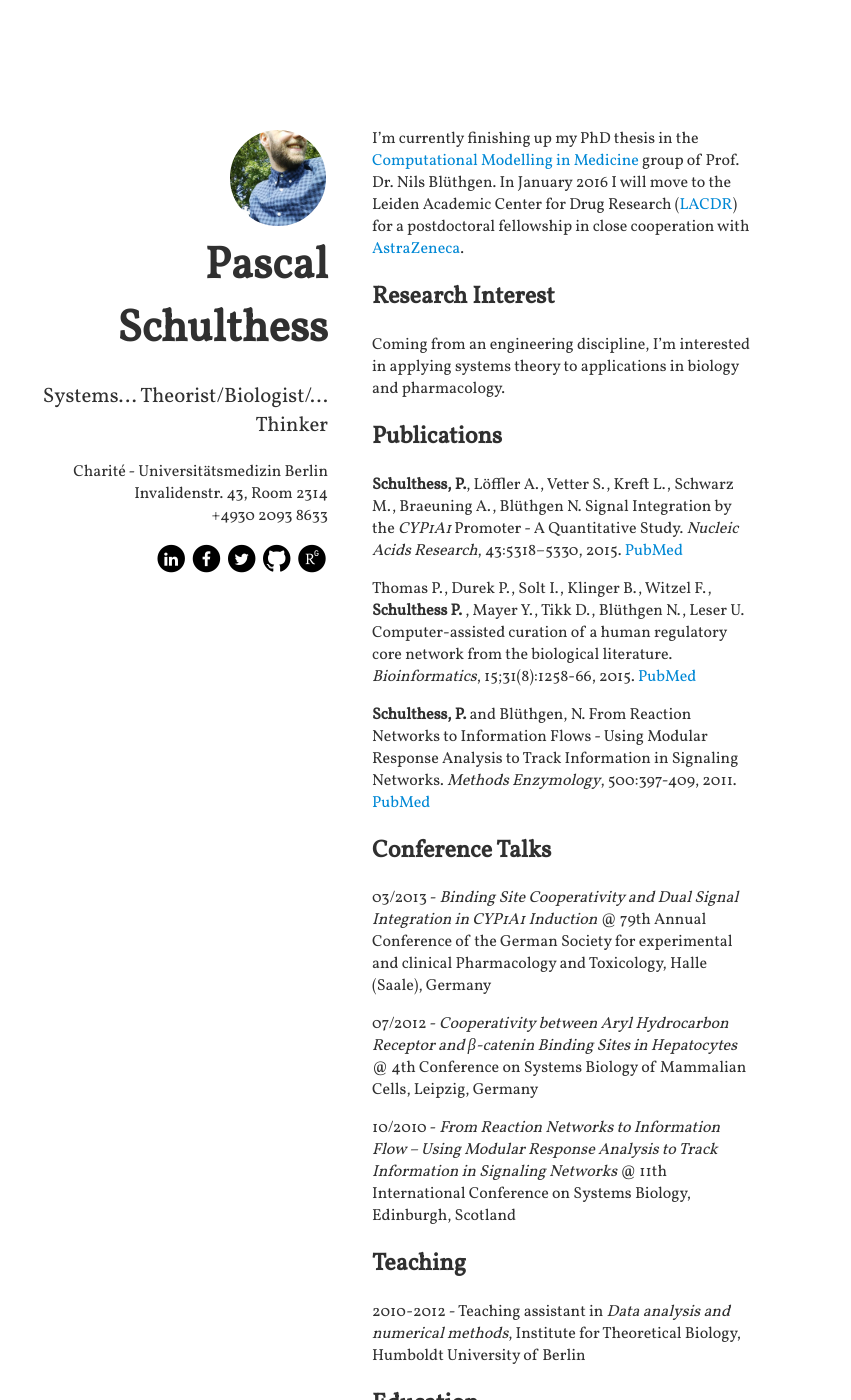
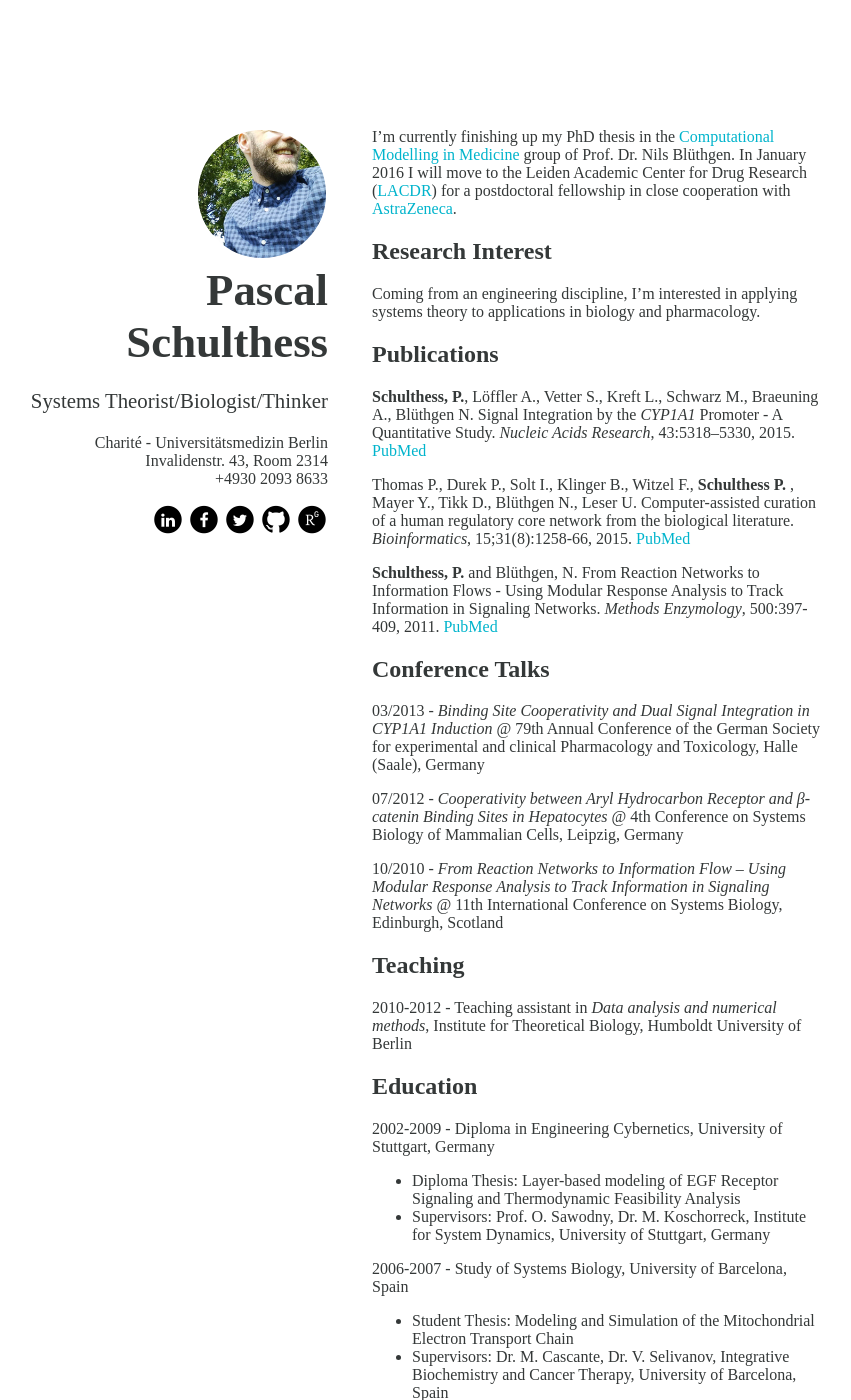
Before and after one commit to pascalschulthess/pascalschulthess.github.io, a Jekyll site: the page built from index.html, in a window 1280 px wide and 1400 px high. Shown: the whole window, without its empty margins (312-1163 px from the left). Built offline with Jekyll 4.4.1, drawn with Linux system fonts in a browser that asks for light colours; nearby versions of some CDN libraries; some web fonts are replaced.

Commit message:
final version 1
styling and content edited

```diff
--- a/_config.yml
+++ b/_config.yml
@@ -9,7 +9,7 @@ compass:
   # author will appear under the avatar (optional)
   author: "Pascal Schulthess"
   # tagline will appear under the title (optional)
-  tagline: "Systems... Theorist/Biologist/... Thinker"
+  tagline: "Systems Theorist/Biologist/Thinker"
   # if include_content is true, the contents of the content.html include will be
   # added right above the generated item list, if present
   include_content: true
--- a/_includes/head.html
+++ b/_includes/head.html
@@ -10,7 +10,7 @@
   <link rel="stylesheet" href="{{ site.baseurl }}/assets/main.css">
   <link rel="stylesheet" href="//maxcdn.bootstrapcdn.com/font-awesome/4.3.0/css/font-awesome.min.css">
   <link rel="stylesheet" href="dep/academicons_v1.5/academicons.css" />
-  <link href='https://fonts.googleapis.com/css?family=Vollkorn' rel='stylesheet' type='text/css'>
+  <link href='https://fonts.googleapis.com/css?family=Antic+Slab' rel='stylesheet' type='text/css'>
 
   <link rel="canonical" href="{{ site.url }}{{ page.url }}">
 
--- a/assets/main.scss
+++ b/assets/main.scss
@@ -1,12 +1,12 @@
 ---
 ---
 
-$text-color: #303030;
-$anchor-text-color: #0088D5;
+$text-color: #343838;
+$anchor-text-color: #00B4CC;
 $background-color: #FFFFFF;
 
 body {
-	font-family: 'Vollkorn', serif;
+	font-family: 'Antic Slab', serif;
 	color: $text-color;
 	background-color: $background-color;
 }
@@ -71,14 +71,13 @@ since it must be aligned with the content */
 }
 
 .logo {
-	width: 96px;
-	height: 96px;
+	width: 128px;
+	height: 128px;
 	display: inline-block;
 	background-size: cover;
 	border-radius: 50%;
 	-moz-border-radius: 50%;
 	border: 2px solid $background-color;
-	/*box-shadow: 0 0 0 3px $text-color;*/
 }
 
 /*** author ***/
@@ -97,8 +96,16 @@ since it must be aligned with the content */
 	margin-top: 1em;
 }
 
+/*** adress ***/
+.address-container p {
+	font-size: 1em;
+	text-align: center;
+	margin-bottom: 1em;
+	margin-top: 1em;
+}
+
 .icon-container {
-  width: calc(32px * 4 + 4px * 3);
+  width: calc(36px * 5 + 4px * 4);
   margin: auto;
 }
 
@@ -108,10 +115,6 @@ hr {
 	border: 0;
   border-bottom: 1px dashed #ccc;
   background: #999;
-	/*background-image: -webkit-linear-gradient(left, rgba(0,0,0,0), $text-color, rgba(0,0,0,0));
-	background-image: -moz-linear-gradient(left, rgba(0,0,0,0), $text-color, rgba(0,0,0,0));
-	background-image: -ms-linear-gradient(left, rgba(0,0,0,0), $text-color, rgba(0,0,0,0));
-	background-image: -o-linear-gradient(left, rgba(0,0,0,0), $text-color, rgba(0,0,0,0));*/
 }
 
 /*** footer ***/
@@ -163,12 +166,13 @@ footer {
 
 	.author-container h1,
 	.logo-container,
-	.tagline-container p {
+	.tagline-container p,
+	.address-container p {
 		text-align: right;
 	}
 
 	main {
-		width: 30vw;
+		width: 35vw;
 		margin-left: 30vw;
 		margin-right: 40vw;
 		padding: 0;
--- a/index.html
+++ b/index.html
@@ -10,13 +10,19 @@ layout: base
 		{% endif %}
 
 		{% if site.compass.author %}
-			<div class="author-container"><h1>{{ site.compass.author }}</h1></div>
+		<div class="author-container">
+			<h1>{{ site.compass.author }}</h1>
+		</div>
 			{% endif %}
 
 			{% if site.compass.tagline %}
-			<div class="tagline-container"><p>{{ site.compass.tagline }}</p></div>
+			<div class="tagline-container">
+				<p>{{ site.compass.tagline }}</p>
+			</div>
 			{% endif %}
+			<div class="address-container">
 				<p>Charité - Universitätsmedizin Berlin<br>Invalidenstr. 43, Room 2314<br>+4930 2093 8633</p>
+			</div>
 			<div class="icon-container">
 				<a href="https://de.linkedin.com/in/pascalschulthess">
 					<span class="fa-stack">
```
Lines whose indentation alone changed are shown as unchanged.
